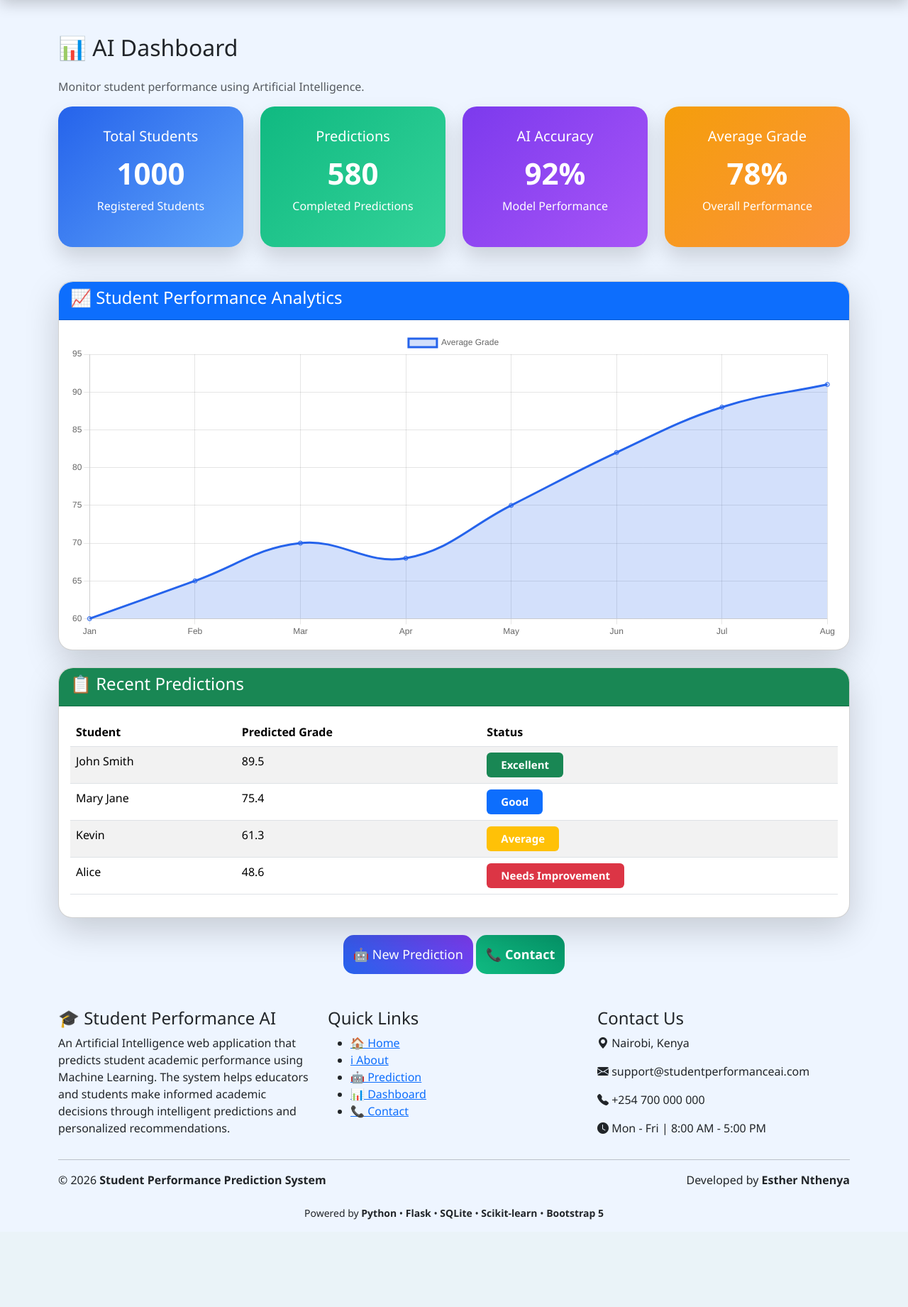
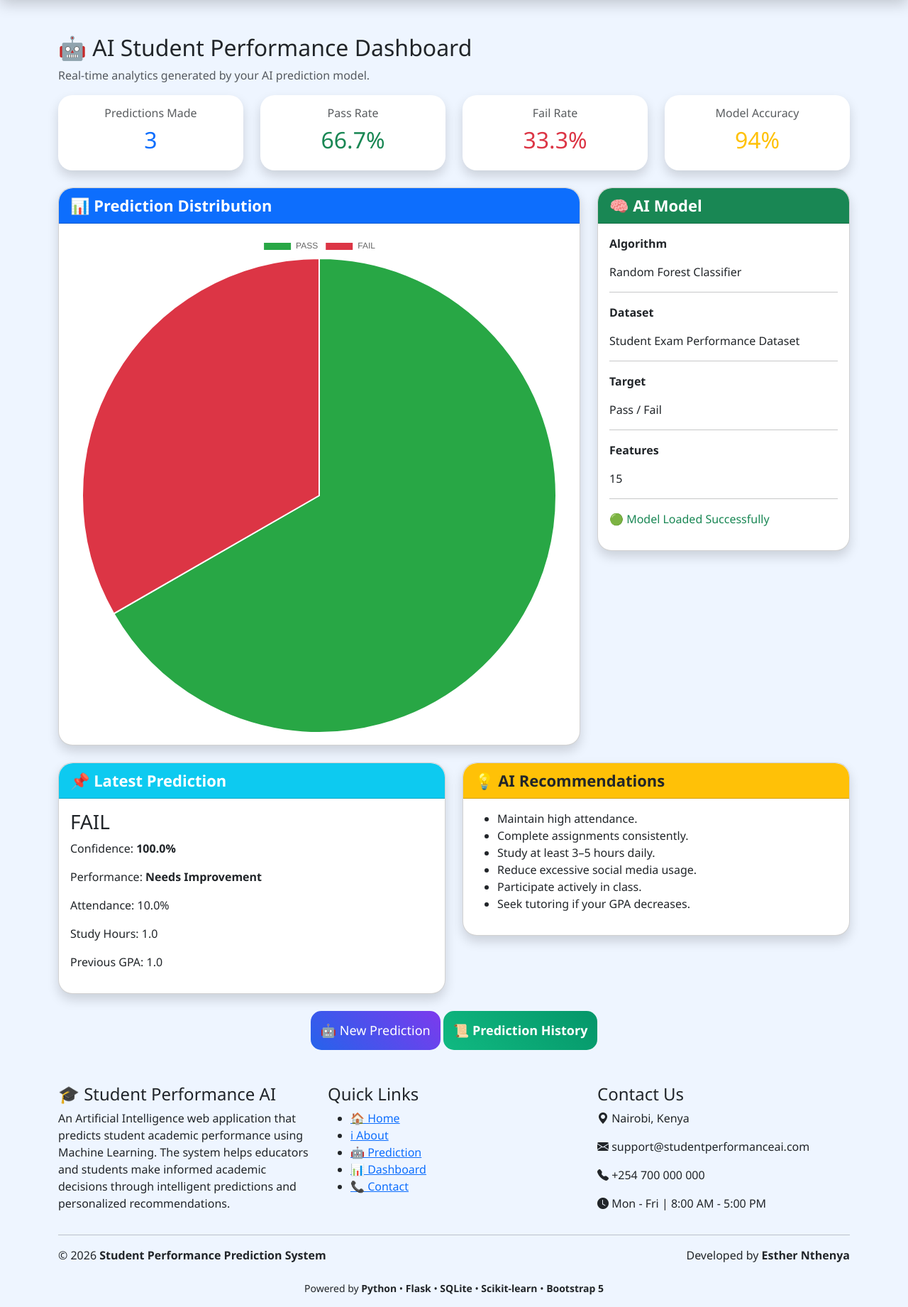
Before and after one commit to Essie537/AI-predictor, a Flask app: page /dashboard in a window 1280 px wide. Shown: the part 97-1938 px from the top of the page at 71% size. Before the commit the page ends 1815 px from the top, so only its background shows below. Run offline with Flask 3, Linux system fonts and the light colour scheme; a user stored in the database is signed in; parts of the project's set-up code (start-up, migrations or seed data) failed here and were passed over.

Commit message:
Update website

```diff
--- a/flask_app/app.py
+++ b/flask_app/app.py
@@ -253,29 +253,56 @@ def logout():
 # Dashboard
 # =====================================================
 
+# =====================================================
+# Dashboard
+# =====================================================
+
 @app.route("/dashboard")
 @login_required
 def dashboard():
 
+    predictions = Prediction.query.filter_by(
+        user_id=current_user.id
+    ).all()
+
+    total_predictions = len(predictions)
+
+    pass_count = len(
+        [p for p in predictions if p.result == "PASS"]
+    )
+
+    fail_count = len(
+        [p for p in predictions if p.result == "FAIL"]
+    )
+
+    if total_predictions > 0:
+
+        pass_rate = round(
+            (pass_count / total_predictions) * 100,
+            1
+        )
+
+        fail_rate = round(
+            (fail_count / total_predictions) * 100,
+            1
+        )
+
+        latest_prediction = predictions[-1]
+
+    else:
+
+        pass_rate = 0
+        fail_rate = 0
+        latest_prediction = None
 
     return render_template(
-
         "dashboard.html",
-
-        grade_data=[
-            55,62,68,74,80,82,85,90,94,96
-        ],
-
-        attendance_data=[
-            60,65,70,75,80,85,90,95
-        ],
-
-        study_data=[
-            2,5,7,8,10,12,15,18,20
-        ]
-
+        total_predictions=total_predictions,
+        pass_rate=pass_rate,
+        fail_rate=fail_rate,
+        latest_prediction=latest_prediction,
+        accuracy=94
     )
-
 
 
 # =====================================================
@@ -287,16 +314,17 @@ def dashboard():
 def predict():
 
     if request.method == "GET":
-
         return render_template(
             "predict.html"
         )
 
-
+    # -----------------------------
+    # Get Student Name
+    # -----------------------------
     # -----------------------------
     # Get user input
     # -----------------------------
-
+    student_name = request.form["student_name"]
     input_data = pd.DataFrame({
 
         "gender": [
@@ -398,6 +426,7 @@ def predict():
     prediction = model.predict(
         input_data
     )[0]
+    print("Prediction:", prediction)
 
 
     # Confidence percentage
@@ -476,6 +505,32 @@ def predict():
 
         ]
 
+    # -----------------------------
+    # Save prediction to database
+    # -----------------------------
+
+    new_prediction = Prediction(
+       student_name=student_name,
+
+        result=result,
+
+        confidence=confidence,
+
+        performance_level=performance_level,
+
+        attendance_rate=float(request.form["attendance_rate"]),
+
+        study_hours=float(request.form["study_hours_per_day"]),
+
+        previous_gpa=float(request.form["previous_gpa"]),
+
+        user_id=current_user.id
+
+    )
+
+    db.session.add(new_prediction)
+
+    db.session.commit()
 
 
     return render_template(
--- a/flask_app/templates/dashboard.html
+++ b/flask_app/templates/dashboard.html
@@ -4,71 +4,69 @@
 
 <div class="container py-5">
 
-<h2 class="mb-4">
-
-📊 AI Dashboard
-
+<h2 class="mb-2">
+🤖 AI Student Performance Dashboard
 </h2>
 
 <p class="text-muted">
-
-Monitor student performance using Artificial Intelligence.
-
+Real-time analytics generated by your AI prediction model.
 </p>
 
 <div class="row g-4">
 
     <div class="col-md-3">
+        <div class="card shadow border-0 text-center">
+            <div class="card-body">
+                <h6 class="text-muted">Predictions Made</h6>
+                <h2 class="text-primary">{{ total_predictions }}</h2>
+            </div>
+        </div>
+    </div>
 
-<div class="dashboard-card blue">
+    <div class="col-md-3">
+        <div class="card shadow border-0 text-center">
+            <div class="card-body">
+                <h6 class="text-muted">Pass Rate</h6>
+                <h2 class="text-success">{{ pass_rate }}%</h2>
+            </div>
+        </div>
+    </div>
 
-<h5>Total Students</h5>
+    <div class="col-md-3">
+        <div class="card shadow border-0 text-center">
+            <div class="card-body">
+                <h6 class="text-muted">Fail Rate</h6>
+                <h2 class="text-danger">{{ fail_rate }}%</h2>
+            </div>
+        </div>
+    </div>
 
-<h2>1000</h2>
-
-<p>Registered Students</p>
-
+    <div class="col-md-3">
+        <div class="card shadow border-0 text-center">
+            <div class="card-body">
+                <h6 class="text-muted">Model Accuracy</h6>
+                <h2 class="text-warning">{{ accuracy }}%</h2>
+            </div>
+        </div>
     </div>
 
 </div>
 
-<div class="col-md-3">
+<br>
 
-<div class="dashboard-card green">
+<div class="row">
 
-<h5>Predictions</h5>
+<div class="col-lg-8">
 
-<h2>580</h2>
+<div class="card shadow">
 
-<p>Completed Predictions</p>
-
+<div class="card-header bg-primary text-white">
+📊 Prediction Distribution
 </div>
 
-</div>
+<div class="card-body">
 
-<div class="col-md-3">
-
-<div class="dashboard-card purple">
-
-<h5>AI Accuracy</h5>
-
-<h2>92%</h2>
-
-<p>Model Performance</p>
-
-</div>
-
-</div>
-
-<div class="col-md-3">
-
-<div class="dashboard-card orange">
-
-<h5>Average Grade</h5>
-
-<h2>78%</h2>
-
-<p>Overall Performance</p>
+<canvas id="pieChart"></canvas>
 
 </div>
 
@@ -76,23 +74,47 @@ Monitor student performance using Artificial Intelligence.
 
 </div>
 
-<br><br>
+<div class="col-lg-4">
 
-<div class="card shadow-lg">
+<div class="card shadow">
 
-<div class="card-header bg-primary text-white">
-
-<h4>
-
-📈 Student Performance Analytics
-
-</h4>
-
+<div class="card-header bg-success text-white">
+🧠 AI Model
 </div>
 
 <div class="card-body">
 
-<canvas id="performanceChart" height="120"></canvas>
+<p><strong>Algorithm</strong></p>
+
+<p>Random Forest Classifier</p>
+
+<hr>
+
+<p><strong>Dataset</strong></p>
+
+<p>Student Exam Performance Dataset</p>
+
+<hr>
+
+<p><strong>Target</strong></p>
+
+<p>Pass / Fail</p>
+
+<hr>
+
+<p><strong>Features</strong></p>
+
+<p>15</p>
+
+<hr>
+
+<p class="text-success">
+🟢 Model Loaded Successfully
+</p>
+
+</div>
+
+</div>
 
 </div>
 
@@ -100,81 +122,115 @@ Monitor student performance using Artificial Intelligence.
 
 <br>
 
-<div class="card shadow-lg">
+<div class="row">
 
-<div class="card-header bg-success text-white">
+<div class="col-lg-6">
 
-<h4>
+<div class="card shadow">
 
-📋 Recent Predictions
-
-</h4>
-
+<div class="card-header bg-info text-white">
+📌 Latest Prediction
 </div>
 
 <div class="card-body">
 
-<table class="table table-striped">
+{% if latest_prediction %}
 
-<thead>
+<h3>{{ latest_prediction.result }}</h3>
 
-<tr>
+<p>
 
-<th>Student</th>
+Confidence:
 
-<th>Predicted Grade</th>
+<strong>
 
-<th>Status</th>
+{{ latest_prediction.confidence }}%
 
-</tr>
+</strong>
 
-</thead>
+</p>
 
-<tbody>
+<p>
 
-<tr>
+Performance:
 
-<td>John Smith</td>
+<strong>
 
-<td>89.5</td>
+{{ latest_prediction.performance_level }}
 
-<td><span class="badge bg-success">Excellent</span></td>
+</strong>
 
-</tr>
+</p>
 
-<tr>
+<p>
 
-<td>Mary Jane</td>
+Attendance:
 
-<td>75.4</td>
+{{ latest_prediction.attendance_rate }}%
 
-<td><span class="badge bg-primary">Good</span></td>
+</p>
 
-</tr>
+<p>
 
-<tr>
+Study Hours:
 
-<td>Kevin</td>
+{{ latest_prediction.study_hours }}
 
-<td>61.3</td>
+</p>
 
-<td><span class="badge bg-warning">Average</span></td>
+<p>
 
-</tr>
+Previous GPA:
 
-<tr>
+{{ latest_prediction.previous_gpa }}
 
-<td>Alice</td>
+</p>
 
-<td>48.6</td>
+{% else %}
 
-<td><span class="badge bg-danger">Needs Improvement</span></td>
+<p class="text-muted">
 
-</tr>
+No predictions have been made yet.
 
-</tbody>
+</p>
 
-</table>
+{% endif %}
+
+</div>
+
+</div>
+
+</div>
+
+<div class="col-lg-6">
+
+<div class="card shadow">
+
+<div class="card-header bg-warning">
+💡 AI Recommendations
+</div>
+
+<div class="card-body">
+
+<ul>
+
+<li>Maintain high attendance.</li>
+
+<li>Complete assignments consistently.</li>
+
+<li>Study at least 3–5 hours daily.</li>
+
+<li>Reduce excessive social media usage.</li>
+
+<li>Participate actively in class.</li>
+
+<li>Seek tutoring if your GPA decreases.</li>
+
+</ul>
+
+</div>
+
+</div>
 
 </div>
 
@@ -190,9 +246,9 @@ Monitor student performance using Artificial Intelligence.
 
 </a>
 
-<a href="/contact" class="btn btn-success btn-lg">
+<a href="/history" class="btn btn-success btn-lg">
 
-📞 Contact
+📜 Prediction History
 
 </a>
 
@@ -204,29 +260,39 @@ Monitor student performance using Artificial Intelligence.
 
 <script>
 
-const ctx=document.getElementById('performanceChart');
+const ctx = document.getElementById("pieChart");
 
-new Chart(ctx,{
+new Chart(ctx, {
 
-type:'line',
+type: "pie",
 
-data:{
+data: {
 
-labels:['Jan','Feb','Mar','Apr','May','Jun','Jul','Aug'],
+labels: [
 
-datasets:[{
+"PASS",
 
-label:'Average Grade',
+"FAIL"
 
-data:[60,65,70,68,75,82,88,91],
+],
 
-borderColor:'#2563eb',
+datasets: [{
 
-backgroundColor:'rgba(37,99,235,.2)',
+data: [
 
-fill:true,
+{{ pass_rate }},
 
-tension:.4
+{{ fail_rate }}
+
+],
+
+backgroundColor: [
+
+"#28a745",
+
+"#dc3545"
+
+]
 
 }]
 
--- a/src/preprocess.py
+++ b/src/preprocess.py
@@ -88,7 +88,6 @@ for column in categorical_columns:
             encoder.classes_
         )
     )
-
 
 
 # ==========================================
--- a/src/train_model.py
+++ b/src/train_model.py
@@ -34,6 +34,12 @@ X_train = data["X_train"]
 X_test = data["X_test"]
 y_train = data["y_train"]
 y_test = data["y_test"]
+
+print("\nTraining target distribution:")
+print(y_train.value_counts())
+
+print("\nTesting target distribution:")
+print(y_test.value_counts())
 
 # ==========================================
 # Machine Learning Models
```
Also changed, not shown: flask_app/check_model.py (deleted, +0 -11 lines), flask_app/models.py (+4 -7 lines), flask_app/templates/history.html (+10 -69 lines), flask_app/templates/predict.html (+8 -2 lines), flask_app/database.db. Lines whose indentation alone changed are shown as unchanged.
